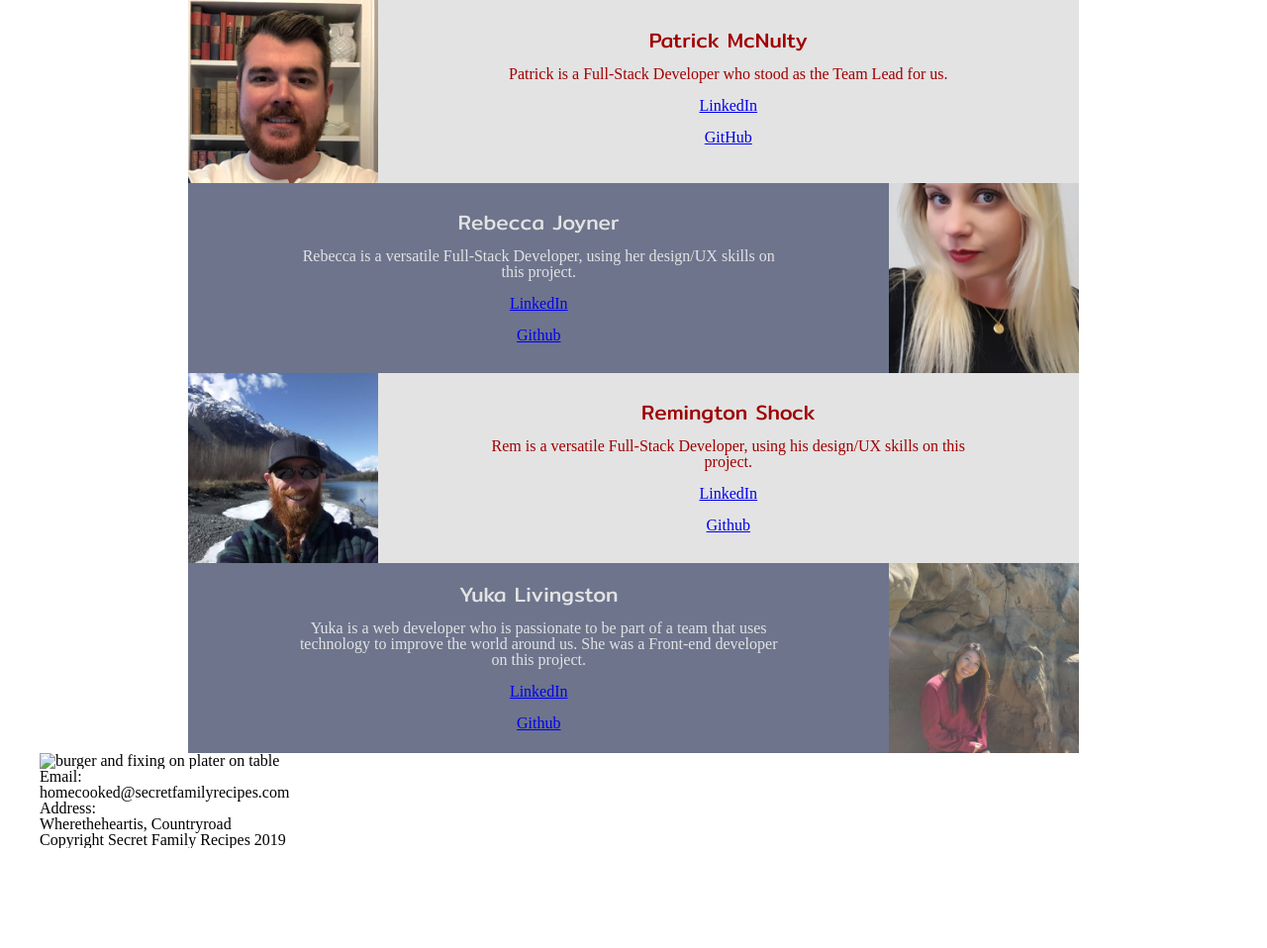
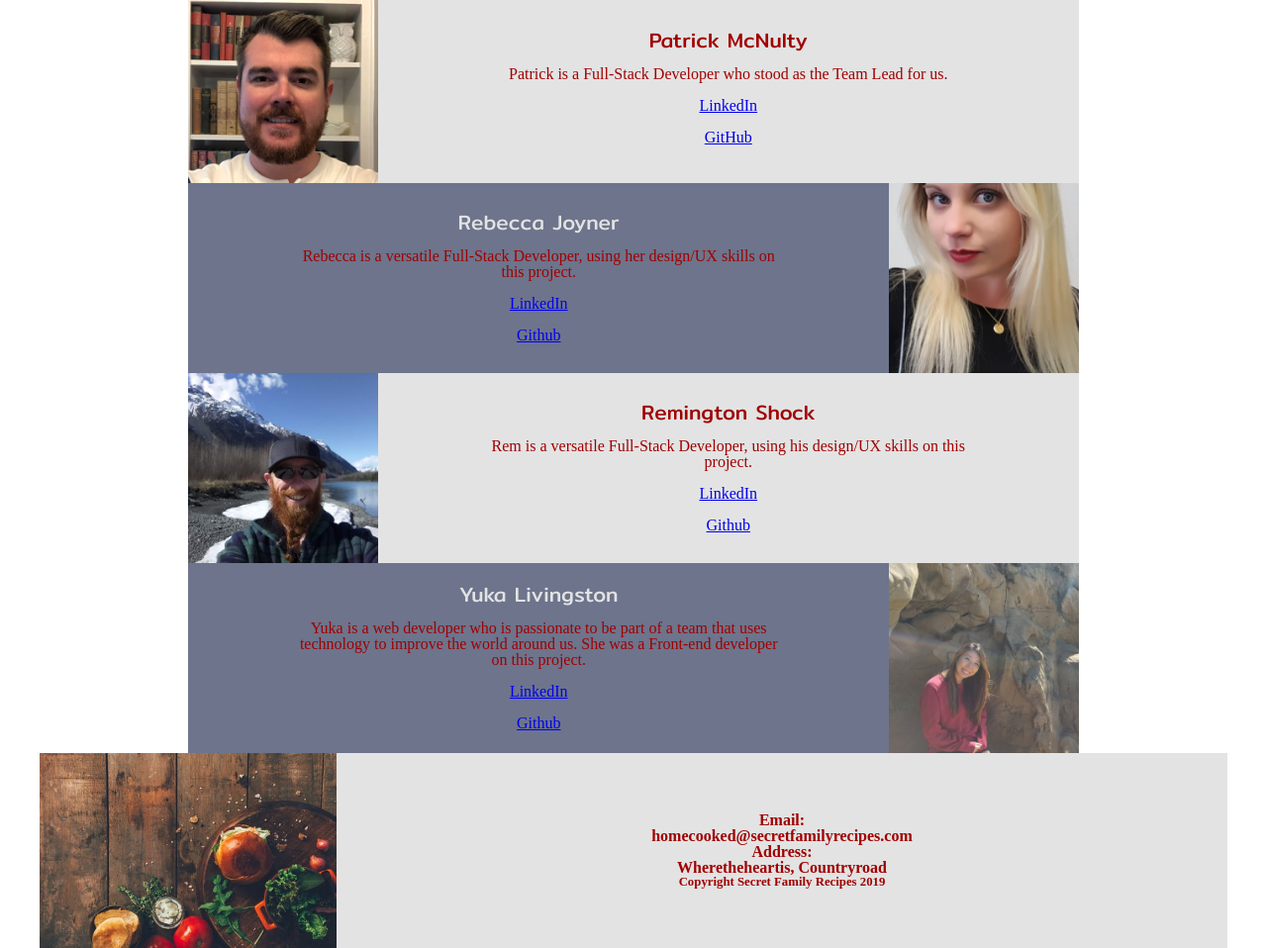
Before and after one commit to build-week-secret-family-recipes/secretFamilyRecipes-UI, a website: page aboutus.html in a window 1280 px wide. Shown: the part 607-1565 px from the top of the page at 99% size. Before the commit the page ends 1464 px from the top, so only its background shows below. Drawn offline with Linux system fonts and the light colour scheme; a web font is replaced by a local one.

Commit message:
about page, chgd images, contact style

```diff
--- a/aboutus.css
+++ b/aboutus.css
@@ -252,3 +252,32 @@ nav {
 .devText a {
 	margin-bottom: 1rem;
 }
+
+.contact {
+	display: flex;
+	justify-content: center;
+	align-items: center;
+	background-color: #e3e3e3;
+	font-weight: bold;
+}
+
+.contact img {
+	width: 25%;
+}
+
+.contact .contactBox {
+	display: flex;
+	flex-direction: column;
+	justify-content: center;
+	align-items: center;
+	width: 75%;
+
+}
+
+.contact .contactBox h2, p {
+  color: #a00000;
+}
+
+.cprt {
+	font-size: .8rem;
+}
--- a/aboutus.html
+++ b/aboutus.html
@@ -22,7 +22,7 @@
 
     <div class="aboutUs">
         <div class="cameron">
-            <img src="/img/Cameron MacDonald.png" alt="photo of Cameron MacDonald">
+            <img src="/img/CamMacDonald.jpg" alt="photo of Cameron MacDonald">
             <div class="devText">
                 <h2>Cameron MacDonald</h2>
                 <p>Cam is a Full-Stack Developer with a love of testing. When he had time before
@@ -89,7 +89,7 @@
         </div>
     </div>
     <div class="contact">
-            <img src="/img/eggs.png" alt="burger and fixing on plater on table">
+        <img src="/img/burger.png" alt="burger and fixing on plate on table" />
         <div class="contactBox">
             <h2>Email:</h2>
             <p>homecooked@secretfamilyrecipes.com</p>
```
Also changed, not shown: img/burger.png (added), 1 other file. Lines whose indentation alone changed are shown as unchanged.
